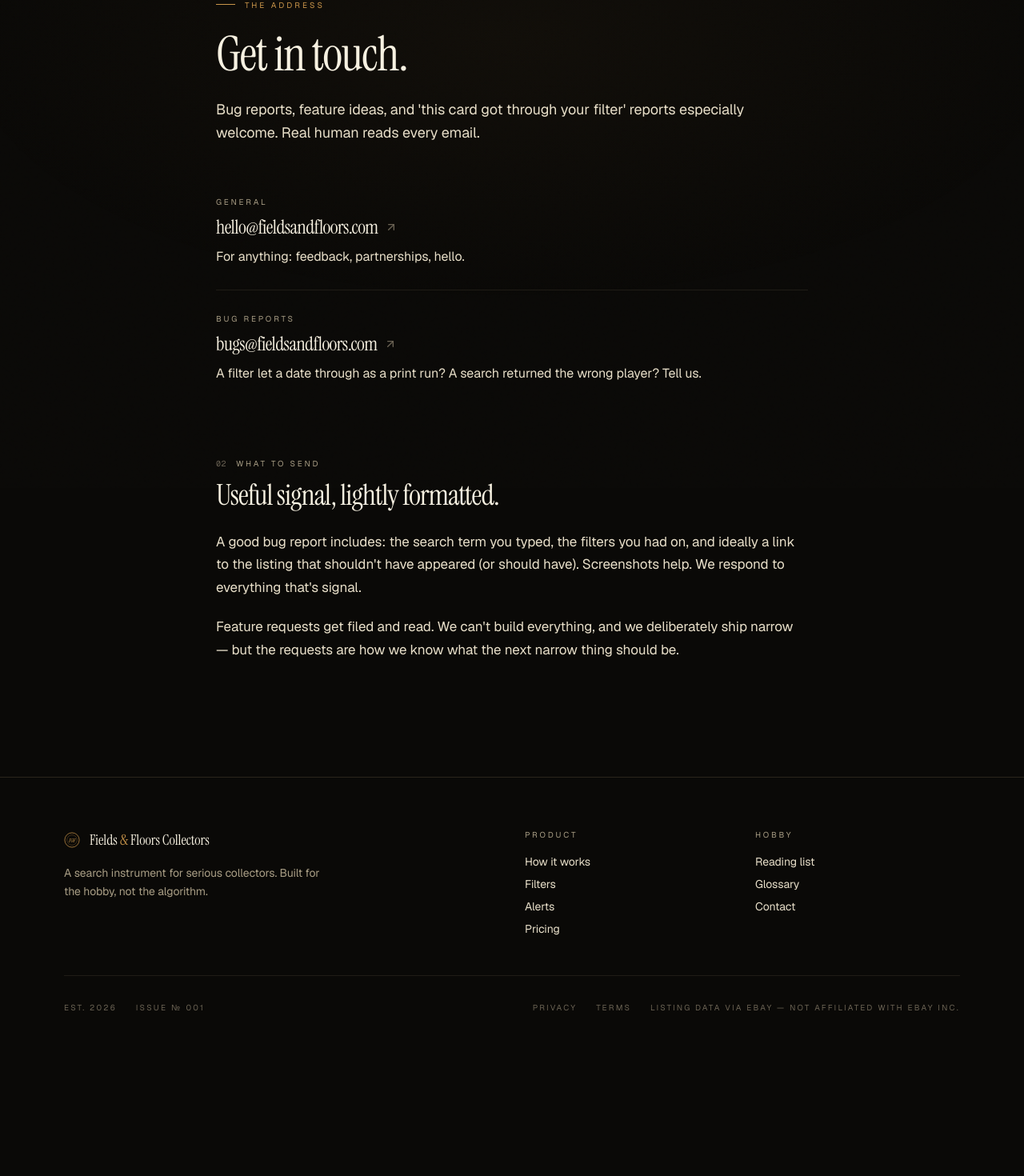
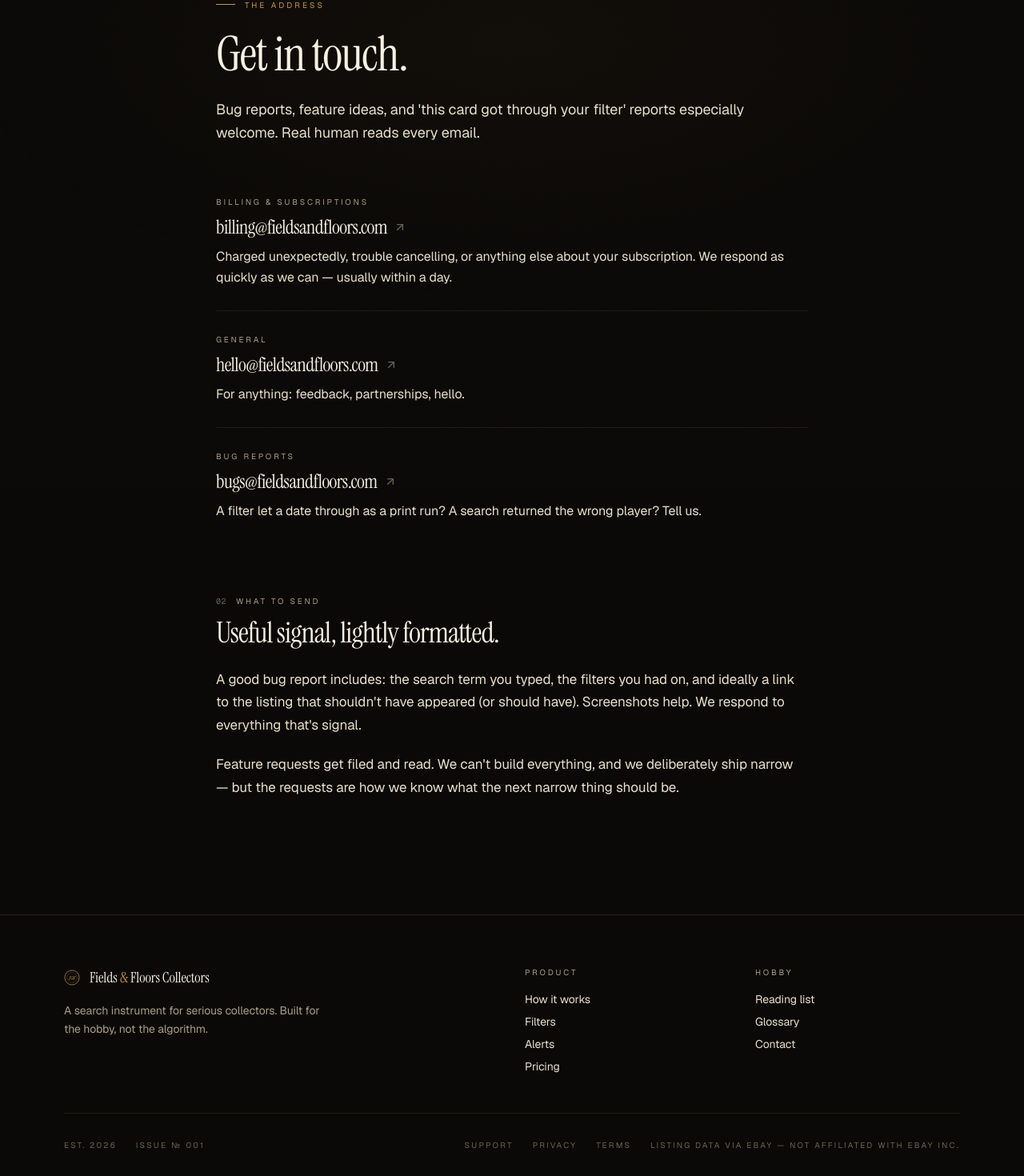
Before and after one commit to landoleavitt-pixel/collector-scanner, a Next.js app: page /contact in a window 1280 px wide. Shown: the part 190-1660 px from the top of the page at 80% size. Before the commit the page ends 1521 px from the top, so only its background shows below. Built offline with nearby package versions, Linux system fonts and the light colour scheme; no server answers.

Commit message:
Add billing contact and footer Support link for paid users

```diff
--- a/app/components/Footer.js
+++ b/app/components/Footer.js
@@ -63,6 +63,7 @@ export default function Footer() {
             <span>Issue №&nbsp;001</span>
           </div>
           <div className="flex gap-6 items-center flex-wrap">
+            <Link href="/contact" className="hover:text-[var(--gold)] transition-colors">Support</Link>
             <Link href="/privacy" className="hover:text-[var(--gold)] transition-colors">Privacy</Link>
             <Link href="/terms" className="hover:text-[var(--gold)] transition-colors">Terms</Link>
             <span>Listing data via eBay — not affiliated with eBay Inc.</span>
--- a/app/contact/page.js
+++ b/app/contact/page.js
@@ -9,6 +9,12 @@ export const metadata = {
 /* Edit these as needed. Twitter/X handle and other socials currently
    omitted — add them here when the time comes. */
 const CONTACTS = [
+  {
+    label: 'Billing & subscriptions',
+    handle: 'billing@fieldsandfloors.com',
+    href: 'mailto:billing@fieldsandfloors.com?subject=Billing%20question',
+    note: 'Charged unexpectedly, trouble cancelling, or anything else about your subscription. We respond as quickly as we can — usually within a day.',
+  },
   {
     label: 'General',
     handle: 'hello@fieldsandfloors.com',
```
